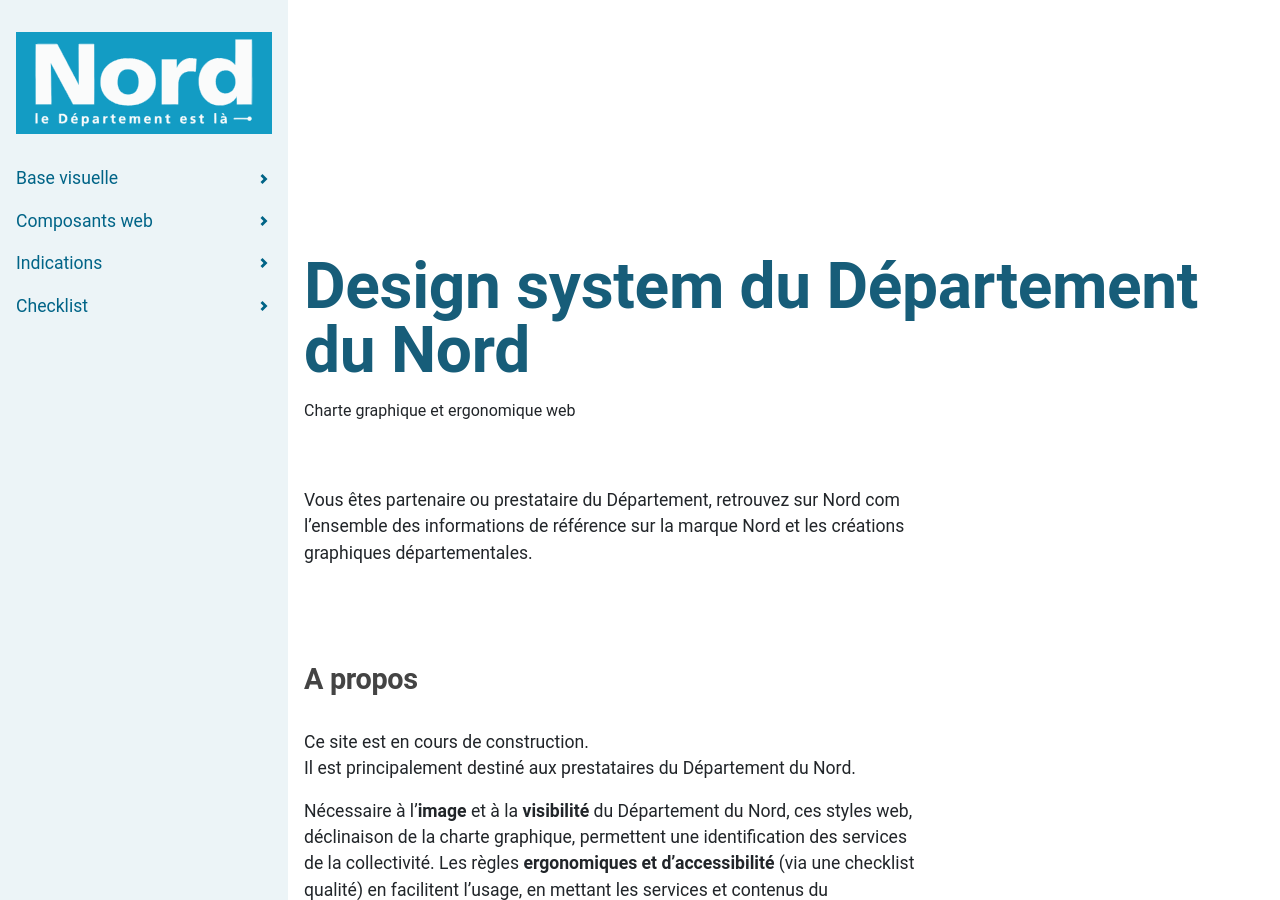
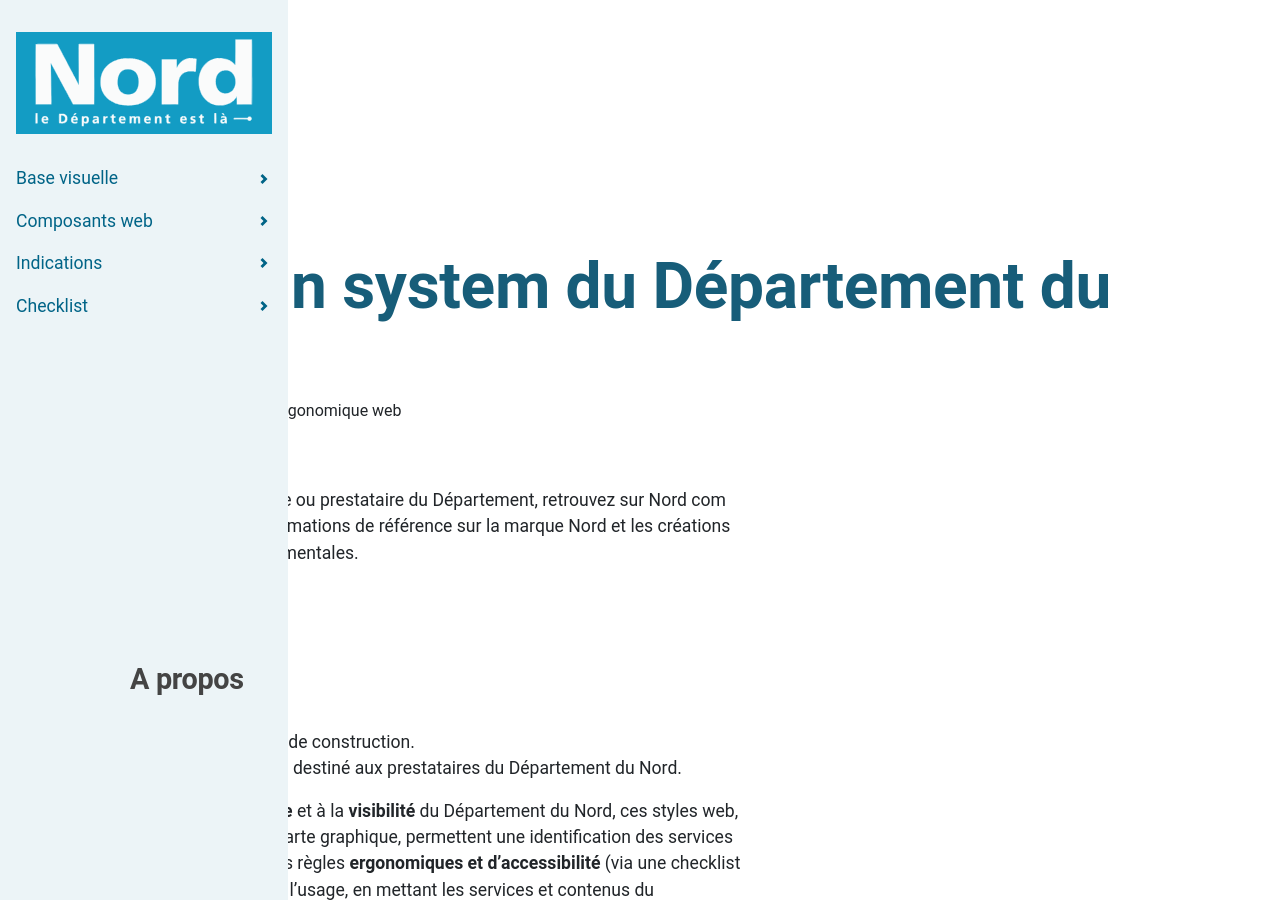
Before and after one commit to LJ59/d59-system, a Jekyll site: the page built from index.md, in a window 1280 px wide and 900 px high, scrolled down 742 px. Built offline with Jekyll 4.4.1, drawn with Linux system fonts in a browser that asks for light colours.

Commit message:
Update _layout.scss

```diff
--- a/_sass/layout/_layout.scss
+++ b/_sass/layout/_layout.scss
@@ -45,11 +45,6 @@
  * 1) The main section is the primary content container
  */
 
-l-page-layout--two-column-fixed{
-	display:flex;
-	background-color: blue;
-}
-
 .l-page-layout__main {
 	display: block;
 	-ms-flex-direction: column;
@@ -62,7 +57,7 @@ l-page-layout--two-column-fixed{
     .l-page-layout--two-column-fixed > & {
 
         @media all and (min-width: $bp-xl) {
-            margin-left: 18rem; /* 1 */
+            margin-left: 0rem; /* 1 */
         }
     }
 }
```
